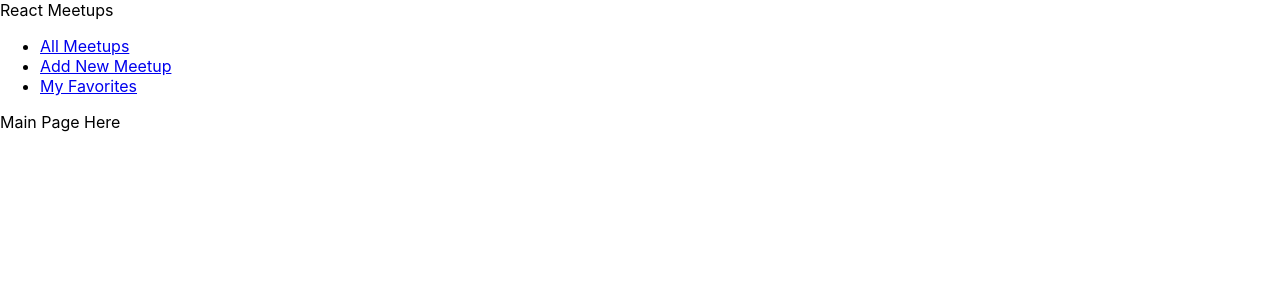
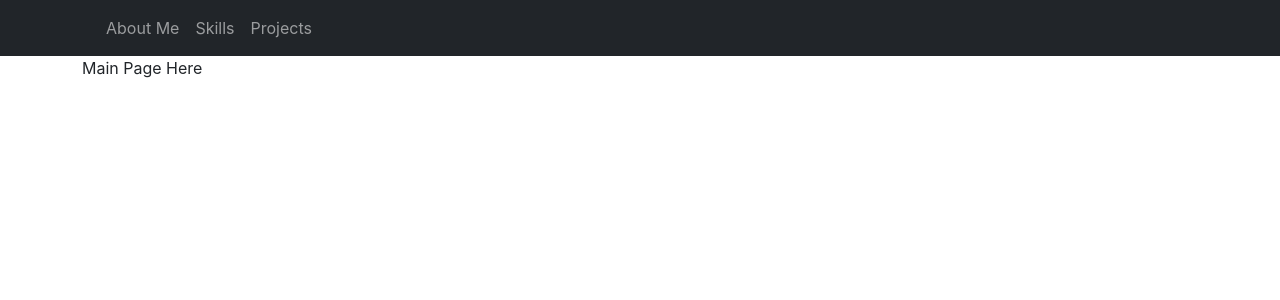
Before and after one commit to PetersonG17/portfolio-app, a React (Create React App) app in the folder frontend/: page / in a window 1280 px wide. Shown: the top 300 px of the page. Built offline with nearby package versions, Linux system fonts and the light colour scheme.

Commit message:
Adding navigation

```diff
--- a/frontend/package.json
+++ b/frontend/package.json
@@ -3,9 +3,13 @@
   "version": "0.1.0",
   "private": true,
   "dependencies": {
+    "@fortawesome/fontawesome-free": "^5.15.4",
     "@testing-library/jest-dom": "^5.14.1",
     "@testing-library/react": "^11.2.7",
     "@testing-library/user-event": "^12.8.3",
+    "bootstrap": "^5.1.2",
+    "jquery": "^3.6.0",
+    "popper.js": "^1.16.1",
     "react": "^17.0.2",
     "react-dom": "^17.0.2",
     "react-router": "^5.2.1",
--- a/frontend/src/components/layouts/MainNaviagtion.js
+++ b/frontend/src/components/layouts/MainNaviagtion.js
@@ -4,22 +4,27 @@ function MainNavigation() {
 
   return (
     <header>
-      <div>React Meetups</div>
-      <nav>
-        <ul>
-          <li>
-            <Link to='/'>All Meetups</Link>
-          </li>
-          <li>
-            <Link to='/new-meetup'>Add New Meetup</Link>
-          </li>
-          <li>
-            <Link to='/favorites'>
-              My Favorites
-            </Link>
-          </li>
-        </ul>
-      </nav>
+        <nav className="navbar navbar-expand-lg navbar-dark bg-dark">
+            <div className="container">
+                <Link className="navbar-brand" to='/'><i class="fas fa-laptop-code"></i></Link>
+                <button className="navbar-toggler" type="button" data-toggle="collapse" data-target="#navbarNavDropdown" aria-controls="navbarNavDropdown" aria-expanded="false" aria-label="Toggle navigation">
+                    <span className="navbar-toggler-icon"></span>
+                </button>
+                <div className="collapse navbar-collapse" id="navbarNavDropdown">
+                    <ul className="navbar-nav">
+                        <li className="nav-item active">
+                            <Link className="nav-link" to='/'>About Me</Link>
+                        </li>
+                        <li className="nav-item">
+                            <Link className="nav-link" to='/skills'>Skills</Link>
+                        </li>
+                        <li className="nav-item">
+                            <Link className="nav-link" to='/projects'>Projects</Link>
+                        </li>
+                    </ul>
+                </div>
+            </div>
+        </nav>
     </header>
   );
 }
--- a/frontend/src/pages/Main.js
+++ b/frontend/src/pages/Main.js
@@ -1,5 +1,5 @@
 function MainPage() {
-    return (<div>Main Page Here</div>);
+    return (<div className="container">Main Page Here</div>);
 }
 
 export default MainPage;
```
Also changed, not shown: frontend/src/index.js (+9 -0 lines), 1 other file (tests, documents, lock files or other folders).
